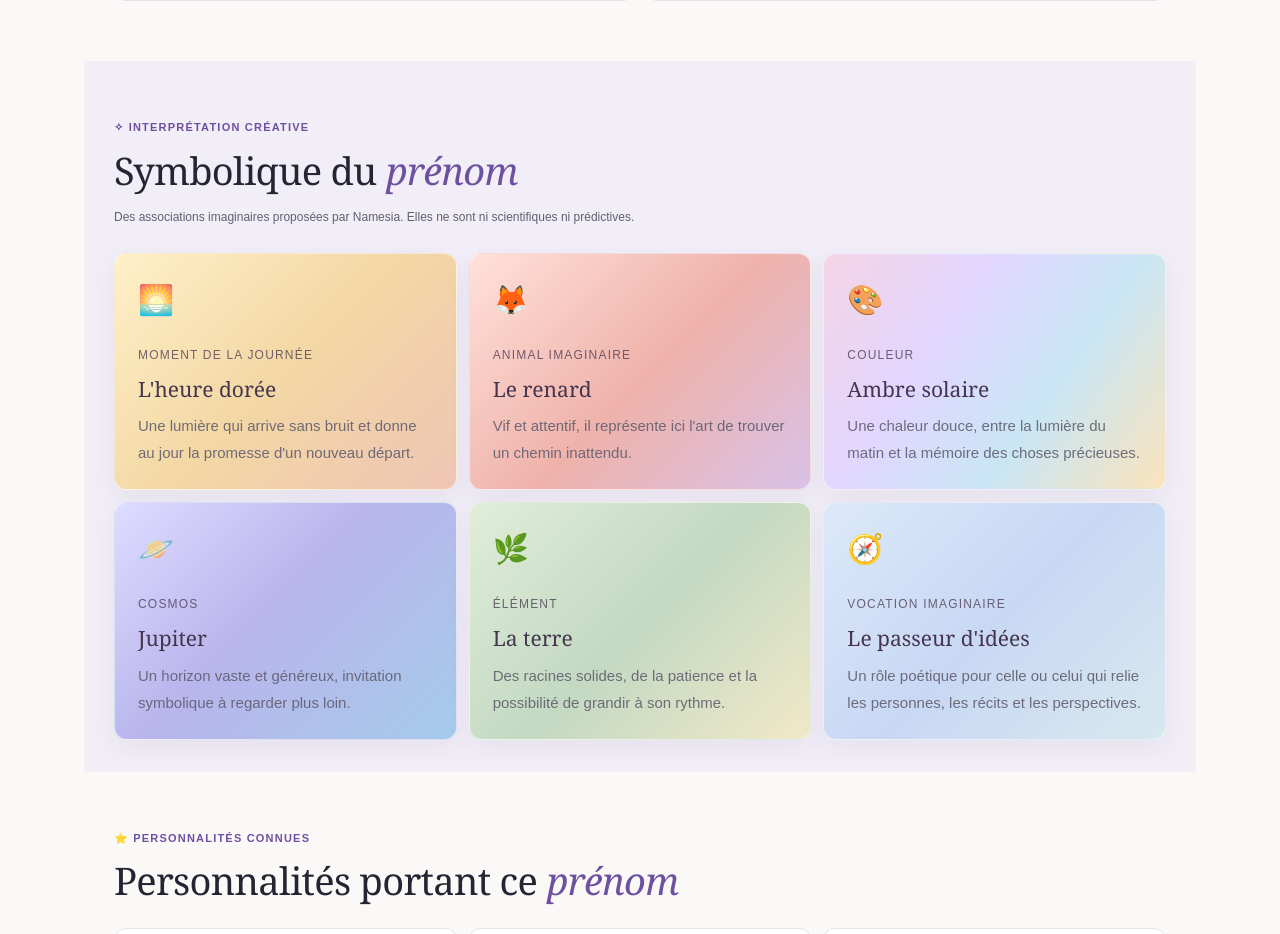
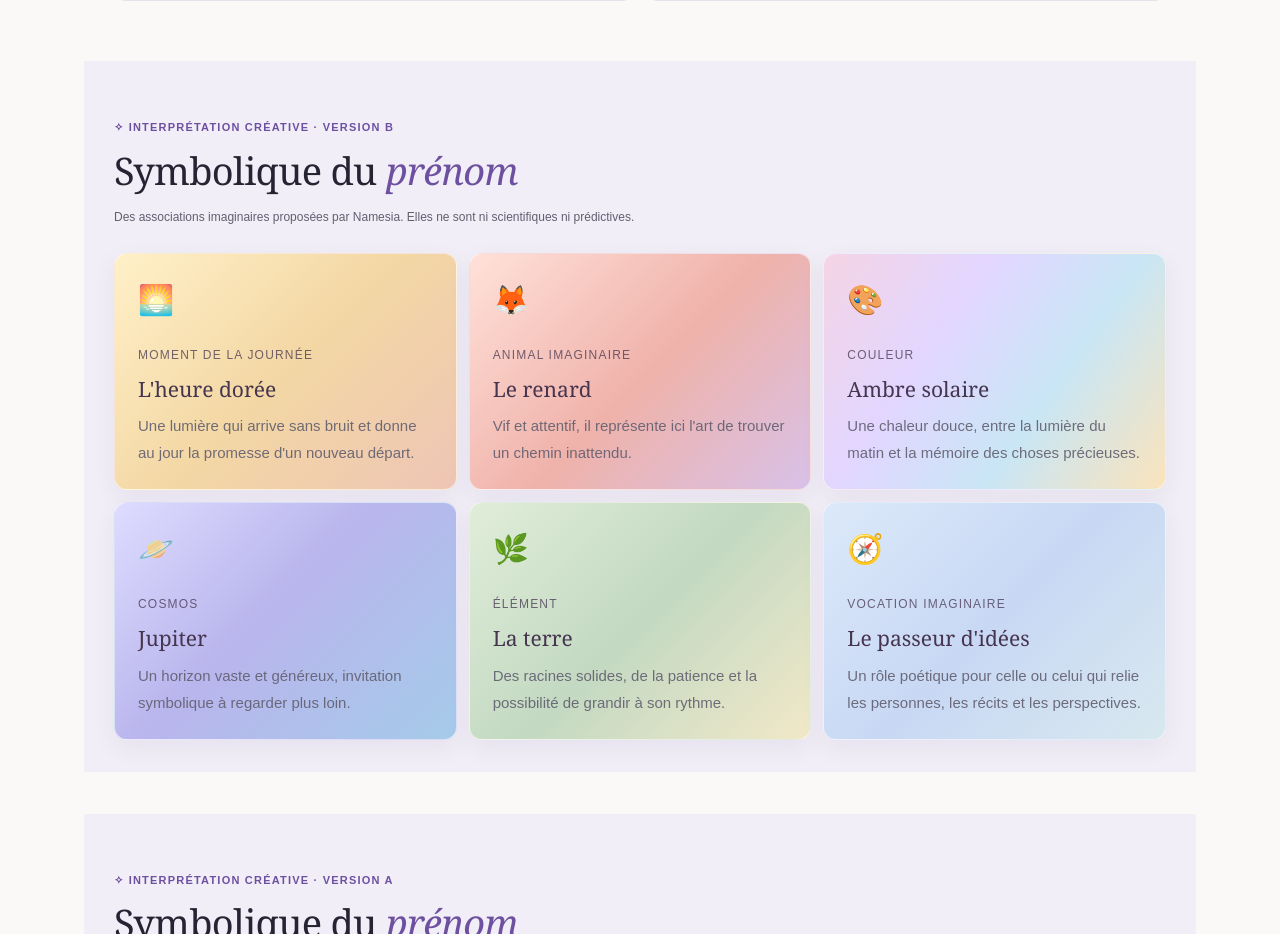
Before and after one commit to Nabouna32/Names, a Next.js app: page /prenoms/benjamin in a window 1280 px wide. Shown: the part 1658-2592 px from the top of the page. Built offline with nearby package versions, Linux system fonts and the light colour scheme.

Commit message:
Prototype two symbolism section layouts for comparison

```diff
--- a/src/app/prenoms/[slug]/page.tsx
+++ b/src/app/prenoms/[slug]/page.tsx
@@ -187,7 +187,8 @@ export default async function NameProfilePage({ params }: { params: Promise<{ sl
     <div className="profile-content">
       <section className="profile-intro-card"><span className="profile-intro-icon" aria-hidden="true">✦</span><div><p className="eyebrow">EN BREF</p><h2>À propos du prénom {entry.name}</h2><p>Retrouvez son origine, sa signification, son histoire, les fêtes associées et une sélection de symboles imaginaires. Les informations culturelles et les interprétations créatives sont présentées séparément.</p></div></section>
       <section className="profile-section" id="histoire"><div className="profile-section-heading"><p className="eyebrow">📚 ORIGINE ET CULTURE</p><h2>Origine et <em>histoire</em></h2></div><div className="profile-story-grid"><article className="profile-text-card"><span>🧬 ÉTYMOLOGIE</span><p>{entry.etymology}</p></article><article className="profile-text-card"><span>📖 HISTOIRE ET CULTURE</span><p>{entry.history}</p></article><article className="profile-text-card"><span>🌿 PERCEPTIONS CULTURELLES</span><p>{entry.personality}</p><small>Les impressions culturelles ne déterminent jamais la personnalité réelle.</small></article><article className="profile-text-card"><span>✝️ SAINT ET FÊTE</span><p>{entry.saint}</p><small>{entry.feast}</small></article></div></section>
-      <section className="profile-section profile-symbol-section" id="symboles"><div className="profile-section-heading"><p className="eyebrow">✧ INTERPRÉTATION CRÉATIVE</p><h2>Symbolique du <em>prénom</em></h2><p>Des associations imaginaires proposées par Namesia. Elles ne sont ni scientifiques ni prédictives.</p></div><div className="profile-symbol-grid">{entry.symbols.map((symbol) => <article key={symbol.title} className={`profile-symbol-card symbol-${symbol.tone}`}><span>{symbol.emoji}</span><small>{symbol.category}</small><h3>{symbol.title}</h3><p>{symbol.description}</p></article>)}</div></section>
+      <section className="profile-section profile-symbol-section profile-symbol-section--b" id="symboles"><div className="profile-section-heading"><p className="eyebrow">✧ INTERPRÉTATION CRÉATIVE · VERSION B</p><h2>Symbolique du <em>prénom</em></h2><p>Des associations imaginaires proposées par Namesia. Elles ne sont ni scientifiques ni prédictives.</p></div><div className="profile-symbol-grid">{entry.symbols.map((symbol) => <article key={symbol.title} className={`profile-symbol-card symbol-${symbol.tone}`}><span>{symbol.emoji}</span><small>{symbol.category}</small><h3>{symbol.title}</h3><p>{symbol.description}</p></article>)}</div></section>
+      <section className="profile-section profile-symbol-section profile-symbol-section--a" id="symboles-version-a"><div className="profile-section-heading"><p className="eyebrow">✧ INTERPRÉTATION CRÉATIVE · VERSION A</p><h2>Symbolique du <em>prénom</em></h2><p>La même section avec un conteneur arrondi qui rassemble les cartes.</p></div><div className="profile-symbol-grid">{entry.symbols.map((symbol) => <article key={symbol.title} className={`profile-symbol-card symbol-${symbol.tone}`}><span>{symbol.emoji}</span><small>{symbol.category}</small><h3>{symbol.title}</h3><p>{symbol.description}</p></article>)}</div></section>
       <section className="profile-section"><div className="profile-section-heading"><p className="eyebrow">⭐ PERSONNALITÉS CONNUES</p><h2>Personnalités portant ce <em>prénom</em></h2></div><div className="profile-celebrity-grid">{entry.celebrities.map((person) => <article className="profile-celebrity-card" key={person.name}><span>⭐</span><h3>{person.name}</h3><strong>{person.role}</strong><p>{person.detail}</p></article>)}</div></section>
       <DemoStatistics entry={entry} />
       <section className="profile-section related-section"><div className="profile-section-heading"><p className="eyebrow">✦ À DÉCOUVRIR AUSSI</p><h2>Prénoms <em>associés</em></h2></div><div className="related-name-links">{related.map((item) => <Link key={item.slug} href={`/prenoms/${item.slug}`}><span>{item.emoji}</span><strong>{item.name}</strong><small>{item.origin}</small><b>↗</b></Link>)}</div><p className="profile-variants-label">Variantes et formes proches</p><div className="profile-variant-links">{entry.variants.map((variant) => { const target = demoNames.find((item) => item.name.toLocaleLowerCase("fr-FR") === variant.toLocaleLowerCase("fr-FR")); return target ? <Link key={variant} href={`/prenoms/${target.slug}`}>{variant} ↗</Link> : <span key={variant} title="Fiche à créer ultérieurement">{variant}</span>; })}</div></section>
```
